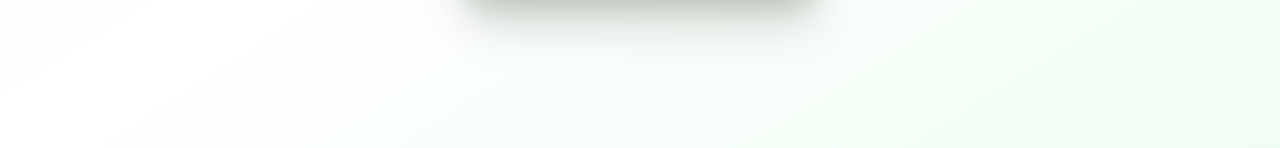
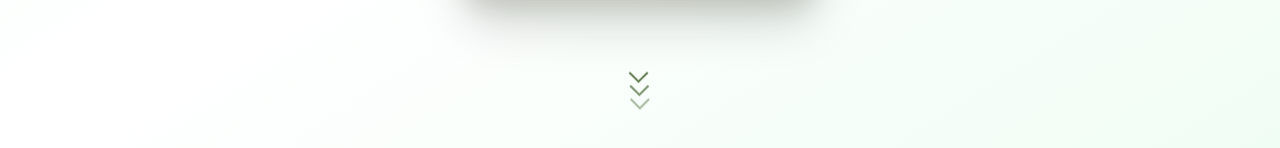
Before and after one commit to cerciber/invitation, a Next.js app: page / in a window 1280 px wide. Shown: the part 652-800 px from the top of the page. Built offline with nearby package versions, Linux system fonts and the light colour scheme.

Commit message:
feat: autoscrolldots

```diff
--- a/src/app/globals.css
+++ b/src/app/globals.css
@@ -837,3 +837,76 @@
     }
   }
 }
+
+/* Indicador de scroll para la sección hero */
+@layer components {
+  .scroll-cue {
+    position: absolute;
+    left: 50%;
+    bottom: 42px;
+    transform: translateX(-50%);
+    display: flex;
+    align-items: center;
+    gap: 10px;
+    color: #2d5016;
+    opacity: 0;
+    pointer-events: auto;
+    cursor: pointer;
+    z-index: 30;
+    animation: cue-fade 2600ms ease-in-out infinite;
+  }
+
+  .scroll-cue .label {
+    font-family: 'Times New Roman', serif;
+    font-style: italic;
+    font-size: 14px;
+    line-height: 1;
+    padding: 8px 12px;
+    border-radius: 9999px;
+    background: rgba(255, 255, 255, 0.85);
+    border: 1px solid rgba(167, 201, 87, 0.35);
+    box-shadow: 0 6px 24px rgba(0, 0, 0, 0.06);
+    text-shadow: none;
+  }
+
+  .scroll-cue .arrows {
+    display: grid;
+    place-items: center;
+  }
+
+  .scroll-cue .chevron {
+    width: 14px;
+    height: 14px;
+    border-right: 2px solid currentColor;
+    border-bottom: 2px solid currentColor;
+    transform: rotate(45deg);
+    opacity: 0.85;
+    animation: arrow-down 1300ms ease-in-out infinite;
+  }
+
+  .scroll-cue .chevron + .chevron { opacity: 0.7; animation-delay: 150ms; }
+  .scroll-cue .chevron + .chevron + .chevron { opacity: 0.45; animation-delay: 300ms; }
+
+  @keyframes cue-fade {
+    0%   { opacity: 0; transform: translateX(-50%) translateY(6px); }
+    20%  { opacity: 1; transform: translateX(-50%) translateY(0); }
+    80%  { opacity: 1; transform: translateX(-50%) translateY(0); }
+    100% { opacity: 0; transform: translateX(-50%) translateY(6px); }
+  }
+
+  @keyframes arrow-down {
+    0%, 100% { transform: rotate(45deg) translateY(0); }
+    50%      { transform: rotate(45deg) translateY(3px); }
+  }
+
+  @media (max-width: 480px) {
+    .scroll-cue { bottom: 26px; gap: 8px; }
+    .scroll-cue .label { font-size: 12px; padding: 7px 10px; }
+    .scroll-cue .chevron { width: 12px; height: 12px; }
+  }
+
+  @media (prefers-reduced-motion: reduce) {
+    .scroll-cue { animation: none; opacity: 1; }
+    .scroll-cue .chevron { animation: none; }
+  }
+}
--- a/src/components/sections/HeroSection.tsx
+++ b/src/components/sections/HeroSection.tsx
@@ -141,7 +141,7 @@
   }
 
   return (
-    <section className="min-h-screen flex items-center justify-center bg-gradient-to-br from-green-50 via-white to-green-50 p-4">
+    <section className="relative min-h-screen flex items-center justify-center bg-gradient-to-br from-green-50 via-white to-green-50 p-4">
       <div className="perspective-1000">
         <div
           ref={cardRef}
@@ -242,6 +242,26 @@
         </div>
       </div>
 
+      {/* Indicador de scroll: "Baja para ver más" */}
+      <div
+        className="scroll-cue"
+        role="button"
+        aria-label="Ir a la siguiente sección"
+        onClick={() => {
+          const heroSection = document.querySelector('section')
+          const next = heroSection?.nextElementSibling as HTMLElement | null
+          if (next) {
+            next.scrollIntoView({ behavior: 'smooth', block: 'start' })
+          }
+        }}
+      >
+        <div className="arrows">
+          <div className="chevron" />
+          <div className="chevron" />
+          <div className="chevron" />
+        </div>
+      </div>
+
     </section>
   )
 }
```
